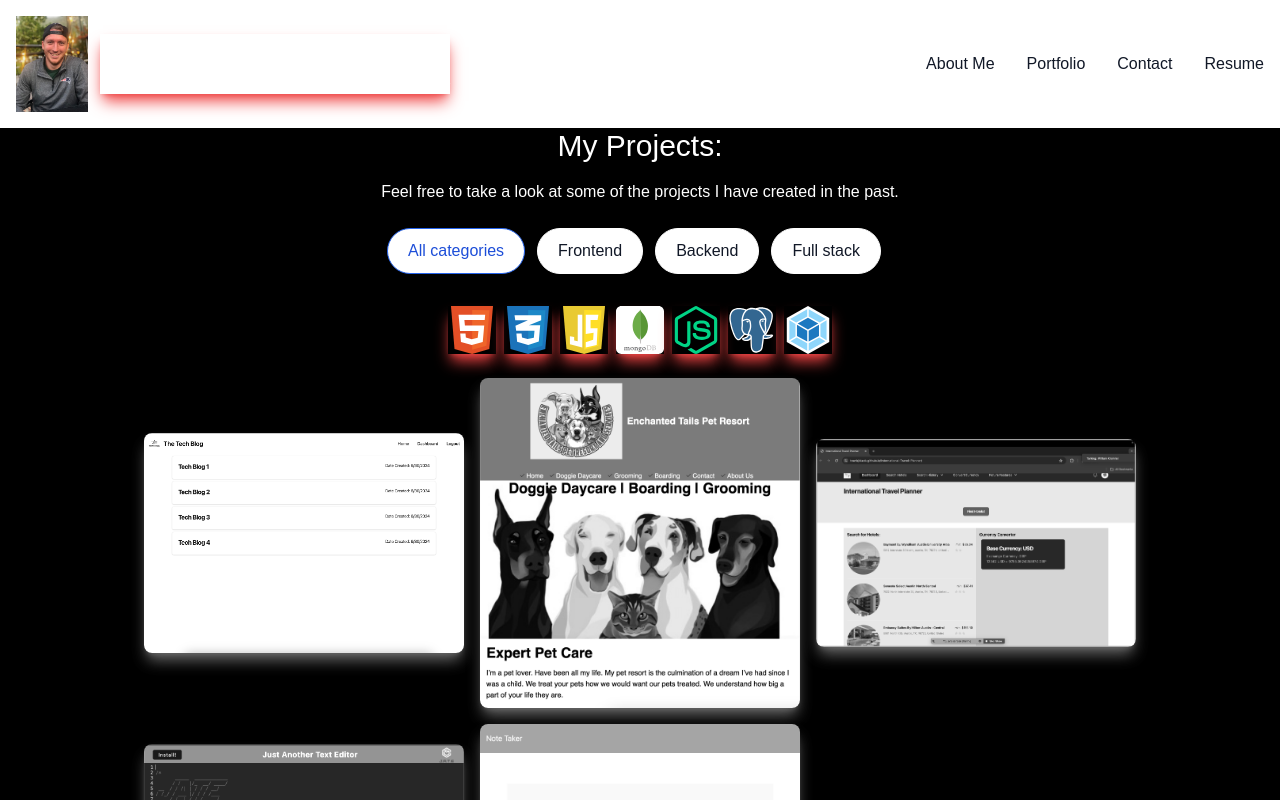
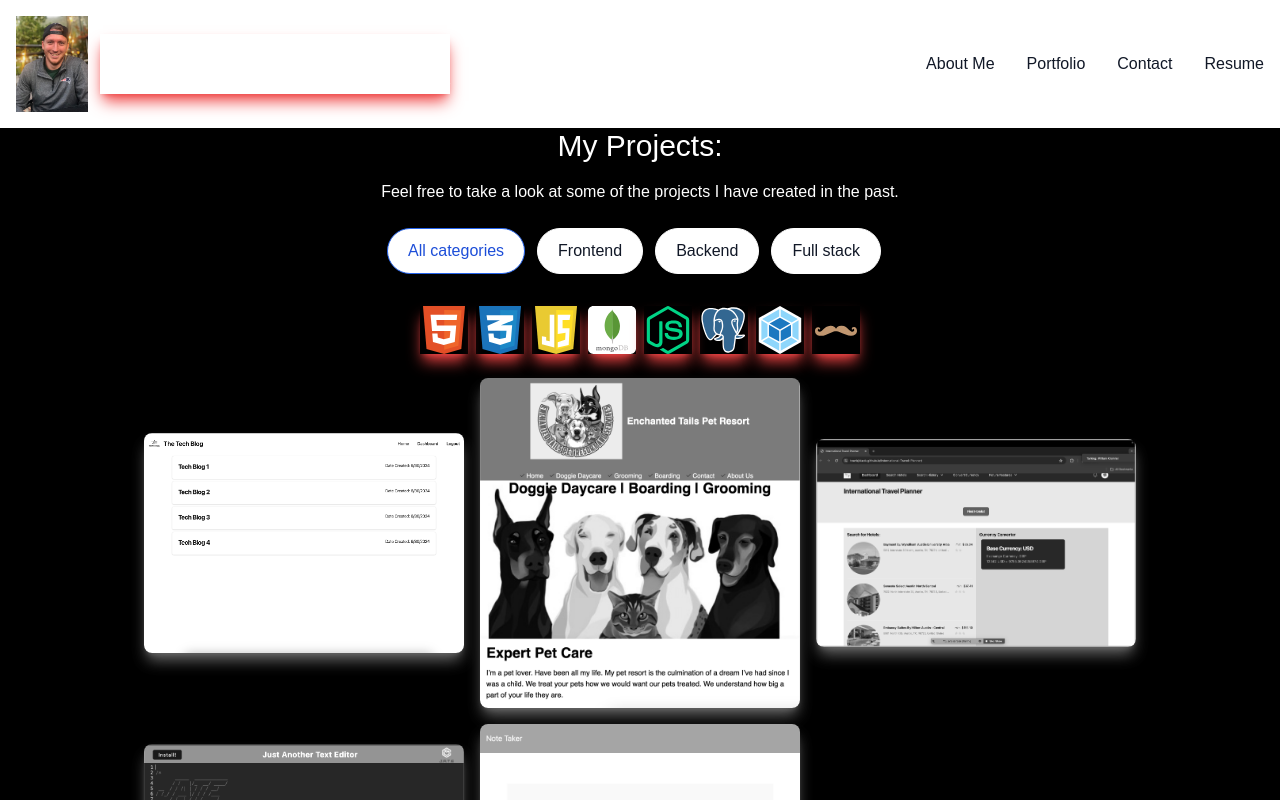
Before and after one commit to TravisJBlack/React-Portfolio, a React (Vite) app in the folder Travis-Portfolio/: page /Portfolio in a window 1280 px wide. Shown: the top 800 px of the page. Built offline with nearby package versions, Linux system fonts and the light colour scheme.

Commit message:
moved the _redirects to the public folder

```diff
--- a/Travis-Portfolio/src/components/Header.jsx
+++ b/Travis-Portfolio/src/components/Header.jsx
@@ -16,7 +16,7 @@ export const Header = () => {
 
   return (
 
-      <nav className="sticky top-0  bg-white border-gray-200 dark:bg-black">
+      <nav className="sticky top-0 z-50 bg-white border-gray-200 dark:bg-black">
         <div className="flex flex-wrap items-center justify-between mx-auto p-4">
           <div className="flex items-center space-x-3 rtl:space-x-reverse">
             <img src= {portfolioPicture} className="h-24" alt="Picuture of Travis Black" />
--- a/Travis-Portfolio/src/components/ProjectList.jsx
+++ b/Travis-Portfolio/src/components/ProjectList.jsx
@@ -1,9 +1,11 @@
 import { useState } from "react";
 
-function ProjectList({ projectData}) {
+function ProjectList({ projectData , techData}) {
     const [showTitle, setShowTitle] = useState(new Array(projectData.length).fill("invisible"))
 
     const [showColor, setShowColor] = useState(new Array(projectData.length).fill('grayscale'))
+
+    const [showTech, setShowTech] = useState(new Array(projectData.length).fill(''));
 
     const color = (e) => {
         const newColor = showColor.map((color, index) => {
@@ -22,7 +24,7 @@ function ProjectList({ projectData}) {
             return title;
 
         })
-       console.log(populateTitle)
+
         setShowTitle(populateTitle)
     }
 
@@ -32,8 +34,8 @@ function ProjectList({ projectData}) {
         <>
             {projectData.map((project, index) =>
 
-                <div key={index} >
-                    <a href={project.url} className={`relative`} >
+                <div key={index} className={`${showTech[index]}` }>
+                    <a href={project.url} className='relative' >
                         <img data-color={index} className={`h-auto max-w-full rounded-lg shadow-lg shadow-red-500 hover:border-8 hover:border-red-900 ${showColor[index]}`}
                             onMouseEnter={color} onMouseLeave={color} src={project.imgPath} alt="" />
                          <p className={`text-black bg-red-500 bg-opacity-75 absolute top-1/2 left-1/2 -translate-x-1/2 -translate-y-1/2 ${showTitle[index]}`}>{project.name}</p>
--- a/Travis-Portfolio/src/pages/Portfolio.jsx
+++ b/Travis-Portfolio/src/pages/Portfolio.jsx
@@ -9,11 +9,14 @@ import mongodbLogo from '../../public/images/mongodb.svg'
 import nodejsLogo from '../../public/images/nodejs.svg'
 import postgresqlLogo from '../../public/images/postgresql.svg'
 import webpackLogo from '../../public/images/webpack.svg'
+import handlebarsLogo from '../../public/images/handlebars.svg'
+
 
 
 export default function PortfolioPage() {
 
     const [projectData, setProjectData] = useState([...projects])
+    const [scale, setScale] = useState(new Array(projectData.length).fill(''))
 
     const filterStack = (group) => {
         if (group === "") {
@@ -23,6 +26,13 @@ export default function PortfolioPage() {
             const filteredProjects = projects.filter(project => project.group === group);
             setProjectData(filteredProjects);
         }
+    }
+
+    const filterTech = (tech) => {
+        const techList = projects.filter(project => (project.technologies.includes(tech)));
+        setProjectData(techList);
+
+
     }
 
     return (
@@ -40,13 +50,30 @@ export default function PortfolioPage() {
                     <button type="button" onClick={() => filterStack('fullStack')} className="text-gray-900 border border-white hover:border-gray-200 dark:border-black dark:hover:text-black dark:bg-red-900 dark:hover:border-white bg-white focus:ring-4 focus:outline-none focus:ring-gray-300 rounded-full text-base font-medium px-5 py-2.5 text-center me-3 mb-3 dark:text-white dark:focus:ring-gray-800">Full stack</button>
                 </div>
                 <div className="flex flex-wrap justify-center m-3 md:pb-3">
-                    <img className='mx-1 w-12 h-12 shadow-lg shadow-red-500' src={htmlLogo} alt="image of html logo" />
-                    <img className="mx-1 w-12 h-12 shadow-lg shadow-red-500" src={cssLogo} alt="image of css logo" />
-                    <img className="mx-1 w-12 h-12 shadow-lg shadow-red-500" src={javascriptLogo} alt="image of javascript logo" />
-                    <img className="mx-1 w-12 h-12 shadow-lg shadow-red-500" src={mongodbLogo} alt="image of mongodb logo" />
-                    <img className="mx-1 w-12 h-12 shadow-lg shadow-red-500" src={nodejsLogo} alt="image of nodejs logo" />
-                    <img className="mx-1 w-12 h-12 shadow-lg shadow-red-500" src={postgresqlLogo} alt="image of postgresql logo" />
-                    <img className="mx-1 w-12 h-12 shadow-lg shadow-red-500" src={webpackLogo} alt="image of webpack logo" />
+                    <button type='button'>
+                        <img className='mx-1 w-12 h-12 shadow-lg shadow-red-500' onClick={() => filterTech('html')} src={htmlLogo} alt="image of html logo" />
+                    </button>
+                    <button type='button'>
+                        <img className="mx-1 w-12 h-12 shadow-lg shadow-red-500" onClick={() => filterTech('css')} src={cssLogo} alt="image of css logo" />
+                    </button>
+                    <button type='button'>
+                        <img className="mx-1 w-12 h-12 shadow-lg shadow-red-500" onClick={() => filterTech('javascript')} src={javascriptLogo} alt="image of javascript logo" />
+                    </button>
+                    <button type='button'>
+                        <img className="mx-1 w-12 h-12 shadow-lg shadow-red-500" onClick={() => filterTech('mongodb')} src={mongodbLogo} alt="image of mongodb logo" />
+                    </button>
+                    <button type='button'>
+                        <img className="mx-1 w-12 h-12 shadow-lg shadow-red-500" onClick={() => filterTech('nodejs')} src={nodejsLogo} alt="image of nodejs logo" />
+                    </button>
+                    <button type='button'>
+                        <img className="mx-1 w-12 h-12 shadow-lg shadow-red-500" onClick={() => filterTech('postgresql')} src={postgresqlLogo} alt="image of postgresql logo" />
+                    </button>
+                    <button type='button'>
+                        <img className="mx-1 w-12 h-12 shadow-lg shadow-red-500" onClick={() => filterTech('webpack')} src={webpackLogo} alt="image of webpack logo" />
+                    </button>
+                    <button type='button'>
+                        <img className="mx-1 w-12 h-12 shadow-lg shadow-red-500" onClick={() => filterTech('handlebars')} src={handlebarsLogo} alt="image of webpack logo" />
+                    </button>
                 </div>
                 <div className="grid grid-cols-2 md:grid-cols-3 gap-4 place-items-center 2xl:mx-80 xl:mx-36 mx-4">
                     <ProjectList projectData={projectData} />
--- a/Travis-Portfolio/src/utils/projectData.jsx
+++ b/Travis-Portfolio/src/utils/projectData.jsx
@@ -43,7 +43,7 @@ const projects = [
         name: "Note Taker",
         imgPath: noteTaker,
         group: "backend",
-        technologies: ["javascript", "handlebars"],
+        technologies: ["javascript", "handlebars", 'mongodb'],
         url: "https:/note-taker-0r4z.onrender.com"
     }
 ]
```
Also changed, not shown: Travis-Portfolio/public/images/handlebars.svg (added), 1 other file (tests, documents, lock files or other folders).
